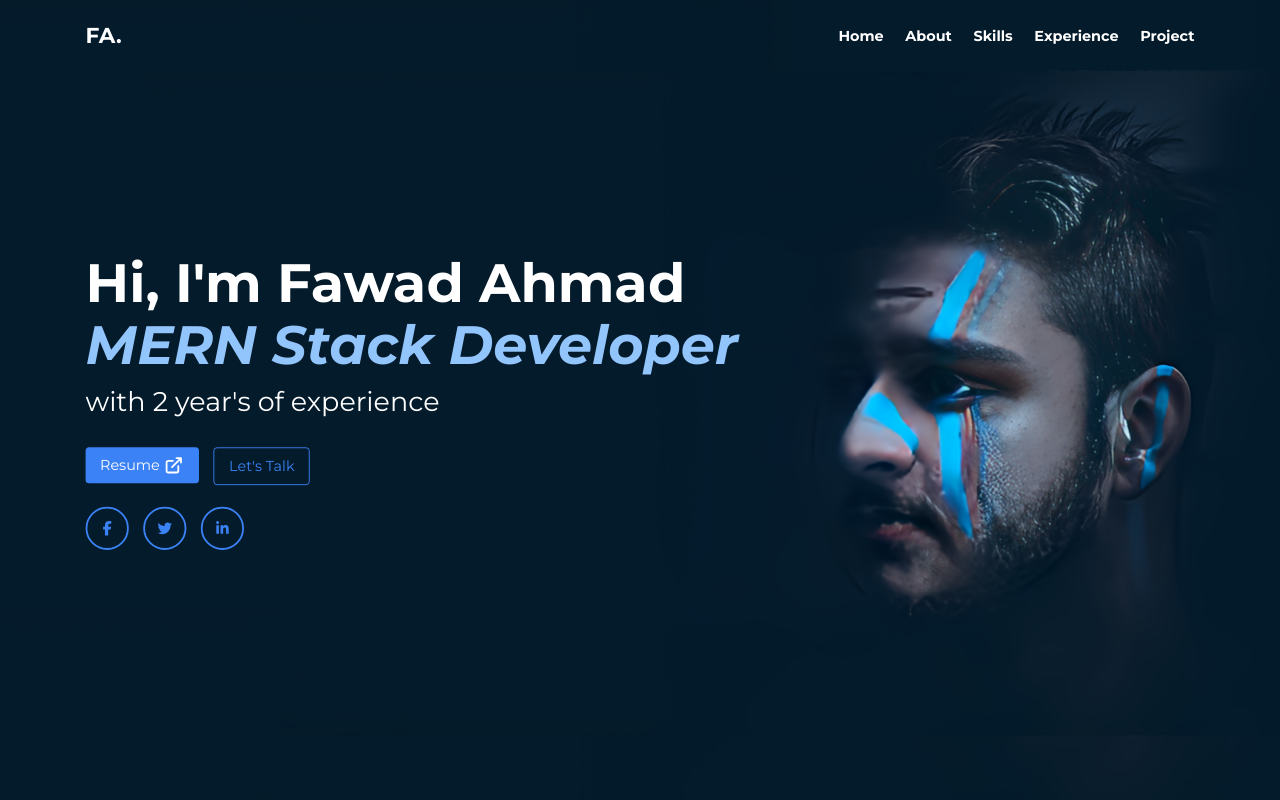
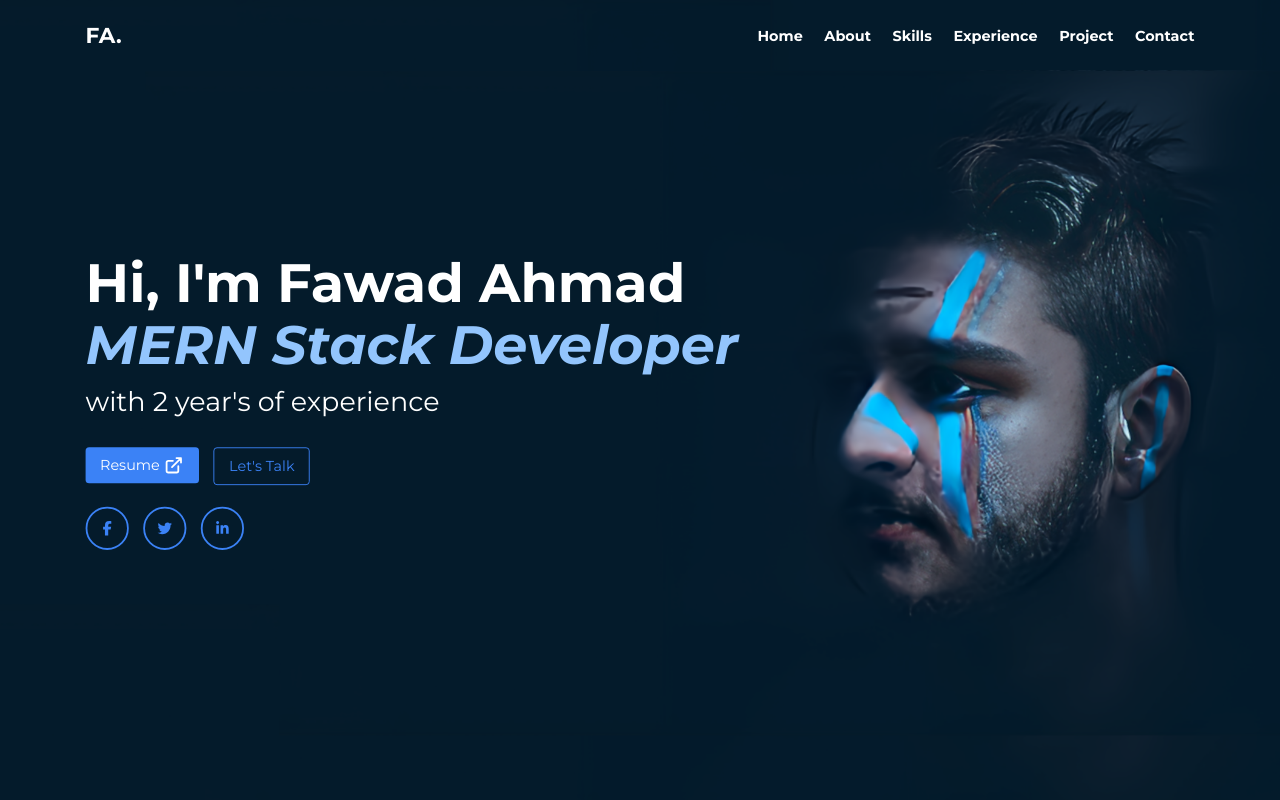
Before and after one commit to fawad7998/Personal-Portfolio, a React (Vite) app in the folder FrontEnd/: page / in a window 1280 px wide. Shown: the top 800 px of the page. Built offline with nearby package versions, Linux system fonts and the light colour scheme; no server answers.

Commit message:
Added IDs to Contact and Projects components, updated ScrollLink targets in Navbar

```diff
--- a/FrontEnd/src/Pages/Contact.jsx
+++ b/FrontEnd/src/Pages/Contact.jsx
@@ -2,7 +2,7 @@ import React from 'react';
 
 const ContactForm = () => {
     return (
-        <div className="min-h-screen flex items-center justify-center py-0 px-4 sm:px-6 lg:px-8">
+        <div id='contact' className="min-h-screen flex items-center justify-center py-0 px-4 sm:px-6 lg:px-8">
             <div className="max-w-lg w-full space-y-8">
                 <div>
                     <h1 className="text-4xl font-bold text-center  mb-8 pb-6">
--- a/FrontEnd/src/Pages/Projects/Projects.jsx
+++ b/FrontEnd/src/Pages/Projects/Projects.jsx
@@ -6,7 +6,7 @@ import { LinkArrow } from '../../assets/LinkArrow';
 const Project = () => {
     const projects = useContext(DataContext)
     return (
-        <div className='scale-90 mt-[100px]'>
+        <div id='projects' className='scale-90 p-20'>
             <h1 className="text-4xl font-bold text-center mb-8 pb-6">
                 <span className="text-white text-6xl">My</span> <span className="text-blue-300 text-6xl">Projects</span>
             </h1>
--- a/FrontEnd/src/components/Navbar.jsx
+++ b/FrontEnd/src/components/Navbar.jsx
@@ -29,7 +29,12 @@ const Navbar = () => {
 
                     </li>
                     <li className="relative group hover:text-blue-500 cursor-pointer">
-                        <ScrollLink to="project" smooth={true} duration={500}>Project</ScrollLink>
+                        <ScrollLink to="projects" smooth={true} duration={500}>Project</ScrollLink>
+                        <span className="absolute top-6 left-0 w-full h-1 bg-sky-600 transform scale-x-0 group-hover:scale-x-100 transition-transform duration-300 ease-in-out"></span>
+
+                    </li>
+                    <li className="relative group hover:text-blue-500 cursor-pointer">
+                        <ScrollLink to="contact" smooth={true} duration={500}>Contact</ScrollLink>
                         <span className="absolute top-6 left-0 w-full h-1 bg-sky-600 transform scale-x-0 group-hover:scale-x-100 transition-transform duration-300 ease-in-out"></span>
 
                     </li>
```
